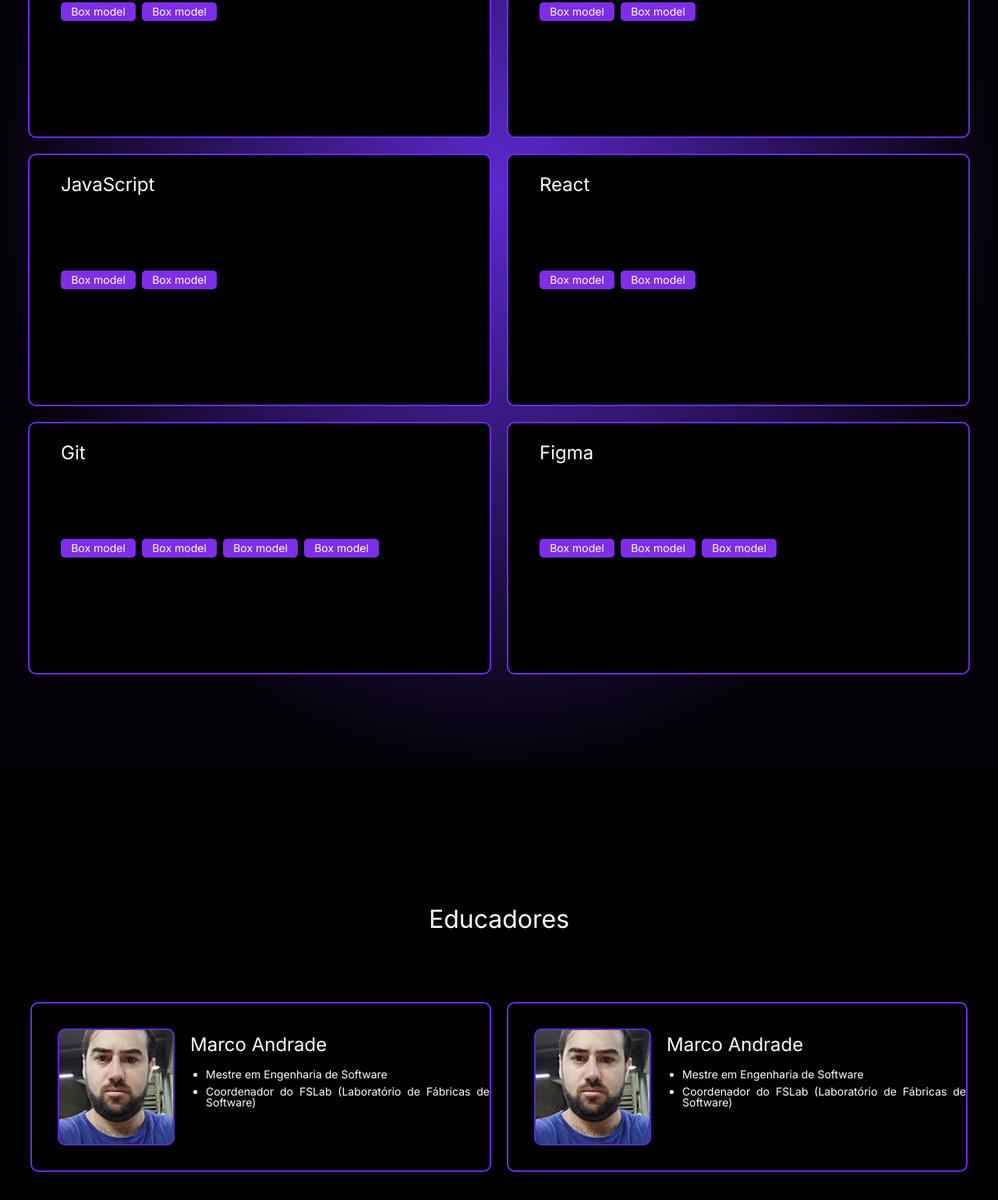
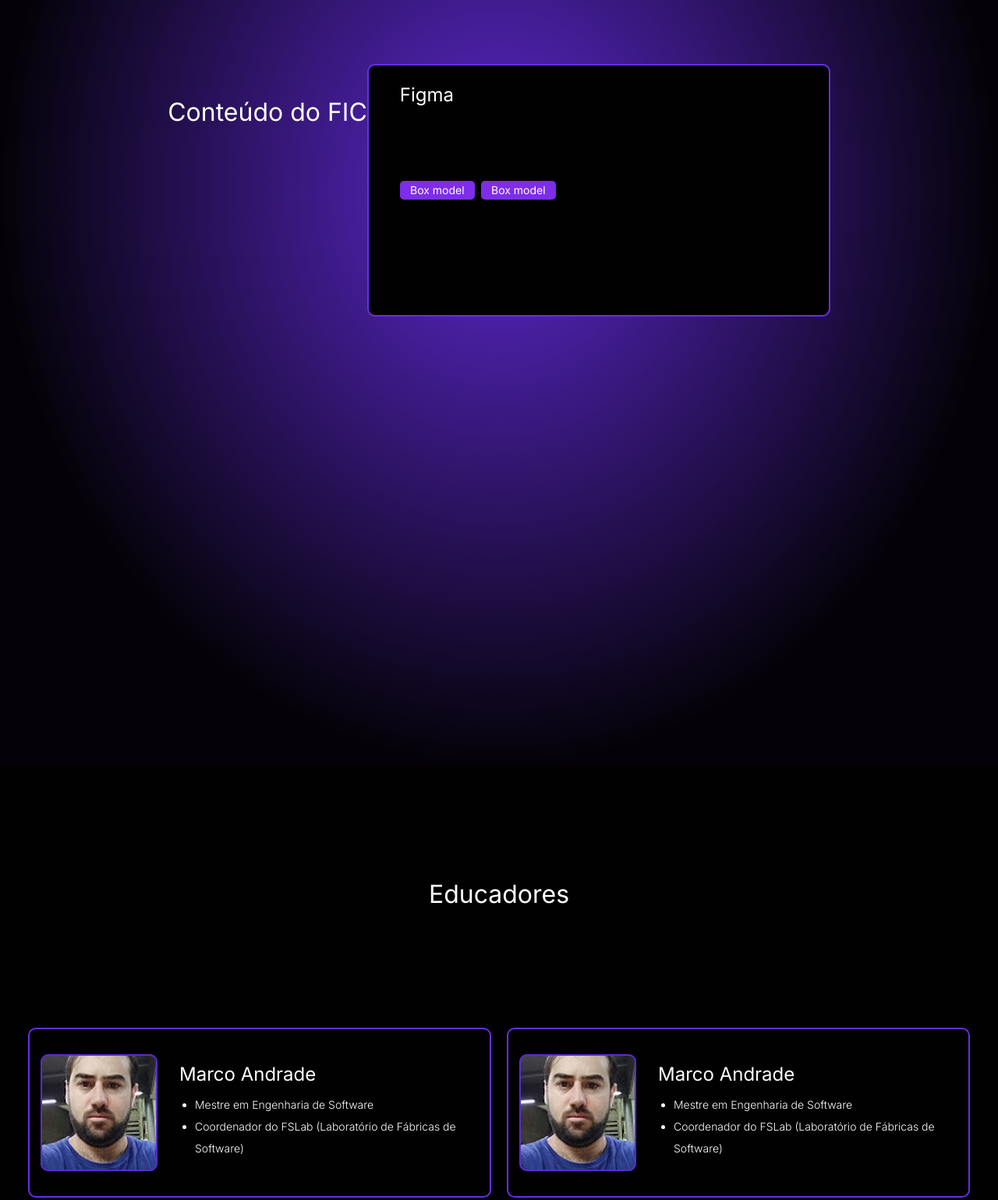
Before and after one commit to renatoareval/site, a plain HTML site: page assets/index.html in a window 1280 px wide. Shown: the part 3306-4845 px from the top of the page at 78% size. Drawn offline with Linux system fonts and the light colour scheme.

Commit message:
ajustando os cards de educadores

```diff
--- a/assets/css/style.css
+++ b/assets/css/style.css
@@ -298,84 +298,74 @@ body{
     margin-bottom: 199px;
 }
 
-.secao-box{
-    display: flex;
-    gap: 20px;
-    align-items: center;
-    justify-content: center;
-    flex-wrap: wrap;
-}
+
 
 .secao-educadores{
     background-color: #010101;
-    height: 700px;
+    min-height: 700px;
     display: flex;
     align-items: center;
     justify-content: center;
     flex-direction: column;
+    row-gap: 155px;
+}
 
+.secao-container-card{
+    display: flex;
+    align-items: center;
+    justify-content: center;
+    gap: 20px;
 }
+
 .secao-educadores-titulo{
     font-size: 32px;
     color: white;
-    text-align: center;
-    margin-bottom: 90px;
 }
 
 .secao-educadores-card{
-    max-width: 590px;
+    width: 590px;
     height: 214px;
     border: 2px solid #692DE9;
     border-radius: 10px;
     color: white;
     display: flex;
     align-items: center;
-    justify-content: center;
-    gap: 20px;
+    justify-content: space-around;
+
 }
 
-.secao-educadores-card img {
-    margin-left: 33px;
+.secao-conteudo-card{
+   display: flex;
+   align-items: center;
+   justify-content: space-evenly;
+    gap: 10px;
+}
+.secao-conteudo-card ul {
+    list-style: initial;
+
 }
 
-.conteudo{
+.secao-conteudo-card ul li {
+    font-size: 14px;
+    margin-left: 20px;
+    line-height: 2;
+    max-width: 364px;
+    font-weight: 300;
+}
+.secao-educadores-descricao{
     display: flex;
+    align-items: flex-start;
+    justify-content: center;
     flex-direction: column;
-    gap: 19px;
-}
-.conteudo ul {
-    display: flex;
-    flex-direction: column;
-    row-gap: 8px;
-    margin-bottom: 40px;
-    list-style: initial;
-}
-
-.conteudo ul li {
-    font-size: 14px;
-    text-align: justify;
-    margin-left: 20px;
-    width: 364px;
-}
-
-
-.secao-educadores-box{
-   display: flex;
-    align-items: center;
-    flex-direction: column;
-
-
-
+    gap: 13px;
 }
 .secao-educadores-descricao-titulo{
     font-size: 24px;
-
 }
 
 
 .secao-inscricao{
     min-height: 700px;
-
 }
 
 .secao-perguntas{
@@ -398,6 +388,7 @@ body{
     font-size: 32px;
     color: white;
     margin-bottom: 162px;
+    text-align: center;
 }
 
 .caixa-opcoes{
@@ -414,8 +405,3 @@ body{
 .caixa-opcoes-texto{
     color: white;
 }
-
-
-.secao-perguntas h3 {
-    text-align: center;
-}
--- a/assets/index.html
+++ b/assets/index.html
@@ -113,9 +113,10 @@
     </section>
 
     <section class="section-container">
+      <h3 class="titulo-primeiro">Conteúdo do FIC</h3>
       <div>
-        <h3 class="titulo-primeiro">Conteúdo do FIC</h3>
         <div class="box-cards">
+
           <div class="section-card">
             <h3 class="titulo">Figma</h3>
             <div class="botoes">
@@ -130,95 +131,20 @@
             </div>
           </div>
 
-          <div class="section-card">
-            <h3 class="titulo">HTML E CSS</h3>
-            <div class="botoes">
-              <div class="section-botoes">
-                <div class="section-card-botoes-bg">
-                  <p>Box model</p>
-                </div>
-                <div class="section-card-botoes-bg">
-                  <p>Box model</p>
-                </div>
-              </div>
-            </div>
-          </div>
-          <div class="section-card">
-            <h3 class="titulo">JavaScript</h3>
-            <div class="botoes">
-              <div class="section-botoes">
-                <div class="section-card-botoes-bg">
-                  <p>Box model</p>
-                </div>
-                <div class="section-card-botoes-bg">
-                  <p>Box model</p>
-                </div>
-              </div>
-            </div>
-          </div>
+        </div>
 
-          <div class="section-card">
-            <h3 class="titulo">React</h3>
-            <div class="botoes">
-              <div class="section-botoes">
-                <div class="section-card-botoes-bg">
-                  <p>Box model</p>
-                </div>
-                <div class="section-card-botoes-bg">
-                  <p>Box model</p>
-                </div>
-              </div>
-            </div>
-          </div>
+      </div>
 
-          <div class="section-card">
-            <h3 class="titulo">Git</h3>
-            <div class="botoes">
-              <div class="section-botoes">
-                <div class="section-card-botoes-bg">
-                  <p>Box model</p>
-                </div>
-                <div class="section-card-botoes-bg">
-                  <p>Box model</p>
-                </div>
-                <div class="section-card-botoes-bg">
-                  <p>Box model</p>
-                </div>
-                <div class="section-card-botoes-bg">
-                  <p>Box model</p>
-                </div>
-              </div>
-            </div>
-          </div>
-
-          <div class="section-card">
-            <h3 class="titulo">Figma</h3>
-            <div class="botoes">
-              <div class="section-botoes">
-                <div class="section-card-botoes-bg">
-                  <p>Box model</p>
-                </div>
-                <div class="section-card-botoes-bg">
-                  <p>Box model</p>
-                </div>
-                <div class="section-card-botoes-bg">
-                  <p>Box model</p>
-                </div>
-              </div>
-            </div>
-          </div>
-        </div>
-      </div>
     </section>
 
     <section class="secao-educadores">
       <h3 class="secao-educadores-titulo">Educadores</h3>
-      <div class="secao-box">
+      <div class="secao-container-card">
+
         <div class="secao-educadores-card">
-          <img src="imgs/marco.png" alt="" />
-          <div class="secao-educadores-box">
-            <div class="secao-educadores-descricao">
-              <div class="conteudo">
+          <img src="imgs/marco.png" alt="">
+          <div class="secao-conteudo-card">
+              <div class="secao-educadores-descricao">
                 <h4 class="secao-educadores-descricao-titulo">Marco Andrade</h4>
                 <ul>
                   <li>Mestre em Engenharia de Software</li>
@@ -227,14 +153,13 @@
                   </li>
                 </ul>
               </div>
-            </div>
           </div>
         </div>
+
         <div class="secao-educadores-card">
-          <img src="imgs/marco.png" alt="" />
-          <div class="secao-educadores-box">
-            <div class="secao-educadores-descricao">
-              <div class="conteudo">
+          <img src="imgs/marco.png" alt="">
+          <div class="secao-conteudo-card">
+              <div class="secao-educadores-descricao">
                 <h4 class="secao-educadores-descricao-titulo">Marco Andrade</h4>
                 <ul>
                   <li>Mestre em Engenharia de Software</li>
@@ -243,9 +168,9 @@
                   </li>
                 </ul>
               </div>
-            </div>
           </div>
         </div>
+
       </div>
     </section>
 
@@ -308,25 +233,30 @@
       </div>
     </section>
 
-
     <section class="secao-perguntas">
       <div>
         <div class="caixa-perguntas">
           <h3 class="secao-perguntas-titulo">Perguntas frequentes</h3>
           <div class="caixa-opcoes">
-            <p class="caixa-opcoes-texto">1 - Não sei nada sobre programação, posso fazer o curso? </p>
+            <p class="caixa-opcoes-texto">
+              1 - Não sei nada sobre programação, posso fazer o curso?
+            </p>
             <p class="caixa-opcoes-texto">+</p>
           </div>
           <div class="caixa-opcoes">
-            <p class="caixa-opcoes-texto">2 - Preciso de computador para fazer o curso?</p>
+            <p class="caixa-opcoes-texto">
+              2 - Preciso de computador para fazer o curso?
+            </p>
             <p class="caixa-opcoes-texto">+</p>
           </div>
           <div class="caixa-opcoes">
-            <p class="caixa-opcoes-texto">3 - O curso é somente para alunas do Ensino Médio da Rede Pública? </p>
+            <p class="caixa-opcoes-texto">
+              3 - O curso é somente para alunas do Ensino Médio da Rede Pública?
+            </p>
             <p class="caixa-opcoes-texto">+</p>
           </div>
           <div class="caixa-opcoes">
-            <p class="caixa-opcoes-texto">4 - O curso é pago? </p>
+            <p class="caixa-opcoes-texto">4 - O curso é pago?</p>
             <p class="caixa-opcoes-texto">+</p>
           </div>
           <div class="caixa-opcoes">
@@ -334,13 +264,13 @@
             <p class="caixa-opcoes-texto">+</p>
           </div>
           <div class="caixa-opcoes">
-            <p class="caixa-opcoes-texto">6 - O curso vai emitir certificado? </p>
+            <p class="caixa-opcoes-texto">
+              6 - O curso vai emitir certificado?
+            </p>
             <p class="caixa-opcoes-texto">+</p>
           </div>
-
-
         </div>
-    </div>
+      </div>
     </section>
   </body>
 </html>
```
